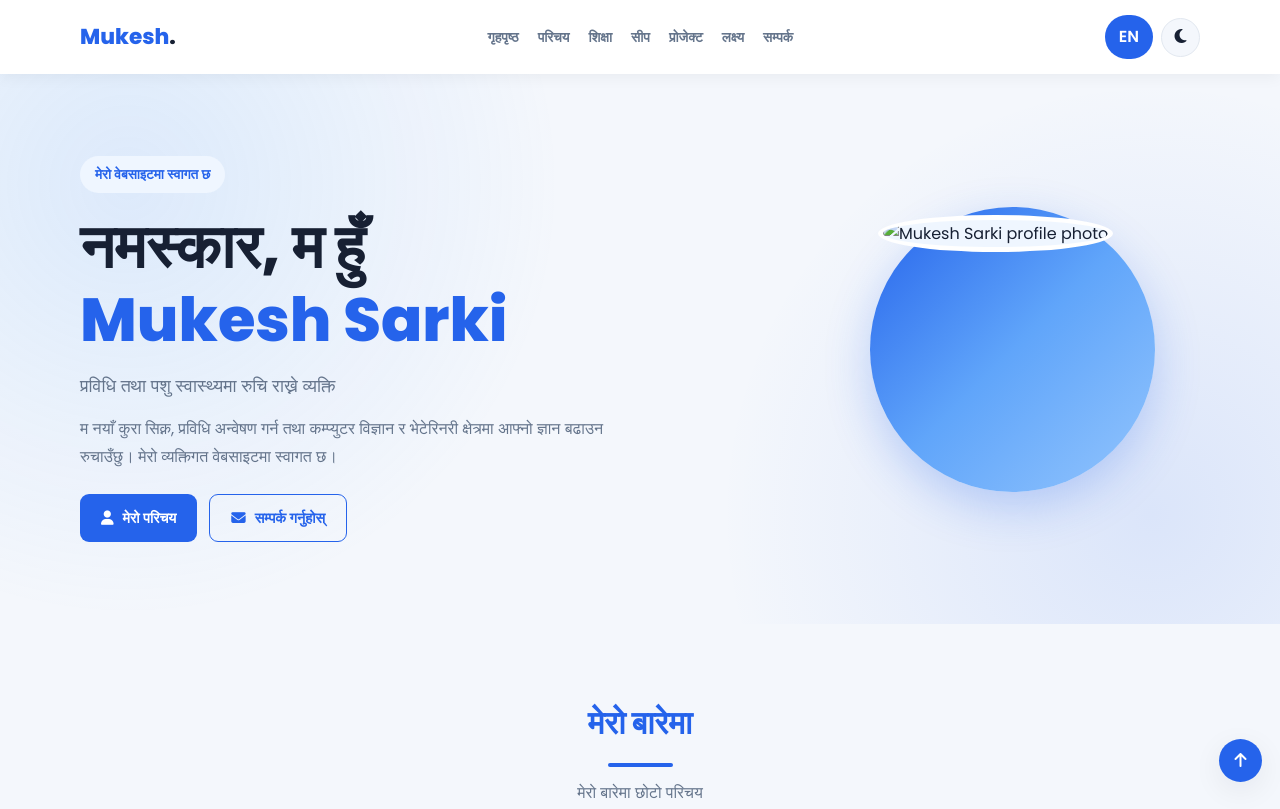
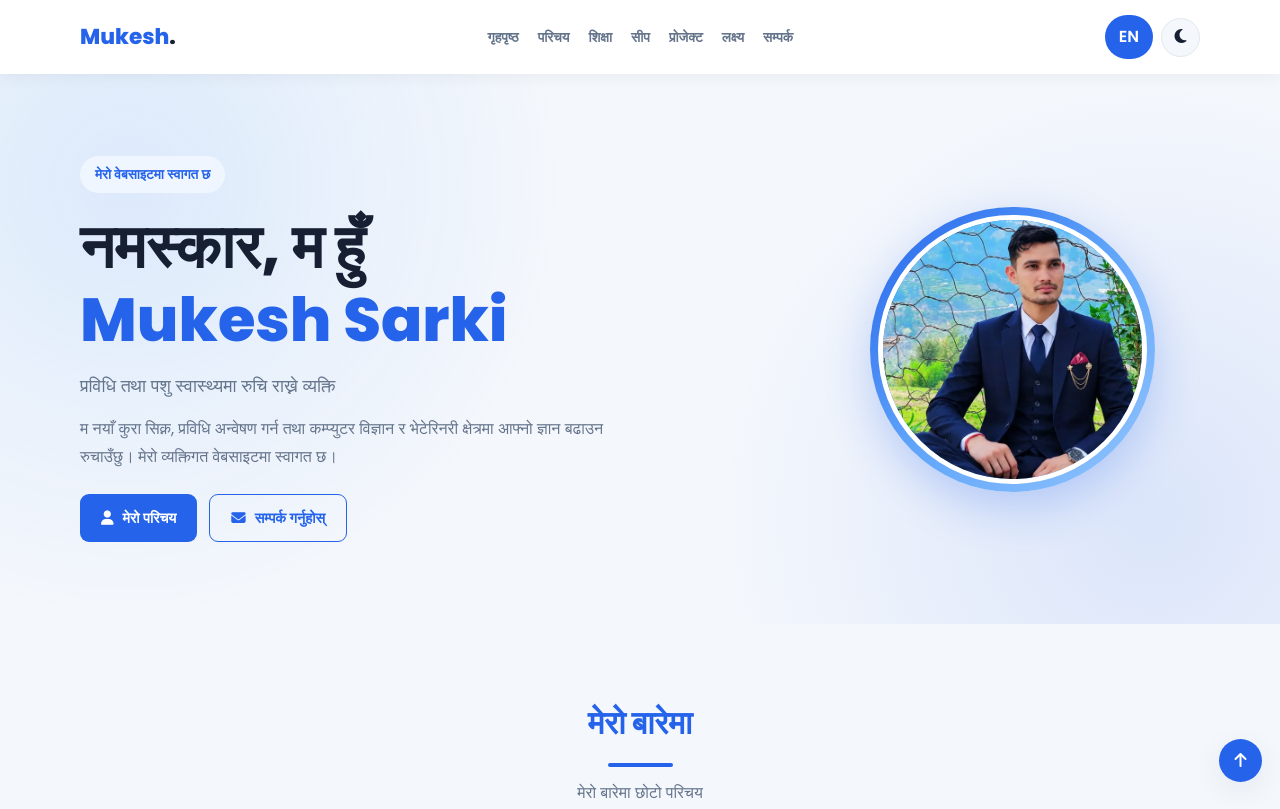
Before and after one commit to mukeshsk705-sk/mukeshsk705-sk.github.io, a plain HTML site: page index.html in a window 1280 px wide. Shown: the top 809 px of the page. Drawn offline with Linux system fonts and the light colour scheme.

Commit message:
Update index.html

```diff
--- a/index.html
+++ b/index.html
@@ -73,7 +73,7 @@ footer{background:var(--surface);border-top:1px solid var(--border);text-align:c
   <p data-en="I enjoy learning new things, exploring technology and building my knowledge in computer science and veterinary fields. Welcome to my personal portfolio." data-ne="म नयाँ कुरा सिक्न, प्रविधि अन्वेषण गर्न तथा कम्प्युटर विज्ञान र भेटेरिनरी क्षेत्रमा आफ्नो ज्ञान बढाउन रुचाउँछु। मेरो व्यक्तिगत वेबसाइटमा स्वागत छ।">म नयाँ कुरा सिक्न, प्रविधि अन्वेषण गर्न तथा कम्प्युटर विज्ञान र भेटेरिनरी क्षेत्रमा आफ्नो ज्ञान बढाउन रुचाउँछु। मेरो व्यक्तिगत वेबसाइटमा स्वागत छ।</p>
   <div class="hero-buttons"><a href="#about" class="btn btn-primary"><i class="fa-solid fa-user"></i><span data-en="About Me" data-ne="मेरो परिचय">मेरो परिचय</span></a><a href="#contact" class="btn btn-outline"><i class="fa-solid fa-envelope"></i><span data-en="Contact Me" data-ne="सम्पर्क गर्नुहोस्">सम्पर्क गर्नुहोस्</span></a></div>
  </div>
- <div class="profile-wrap"><div class="profile-ring"><img src="profile.jpg" alt="Mukesh Sarki profile photo"></div></div>
+ <div class="profile-wrap"><div class="profile-ring"><img src="profile.jpeg" alt="Mukesh Sarki profile photo"></div></div>
 </div></section>
 
 <section class="section" id="about"><div class="container">
```
